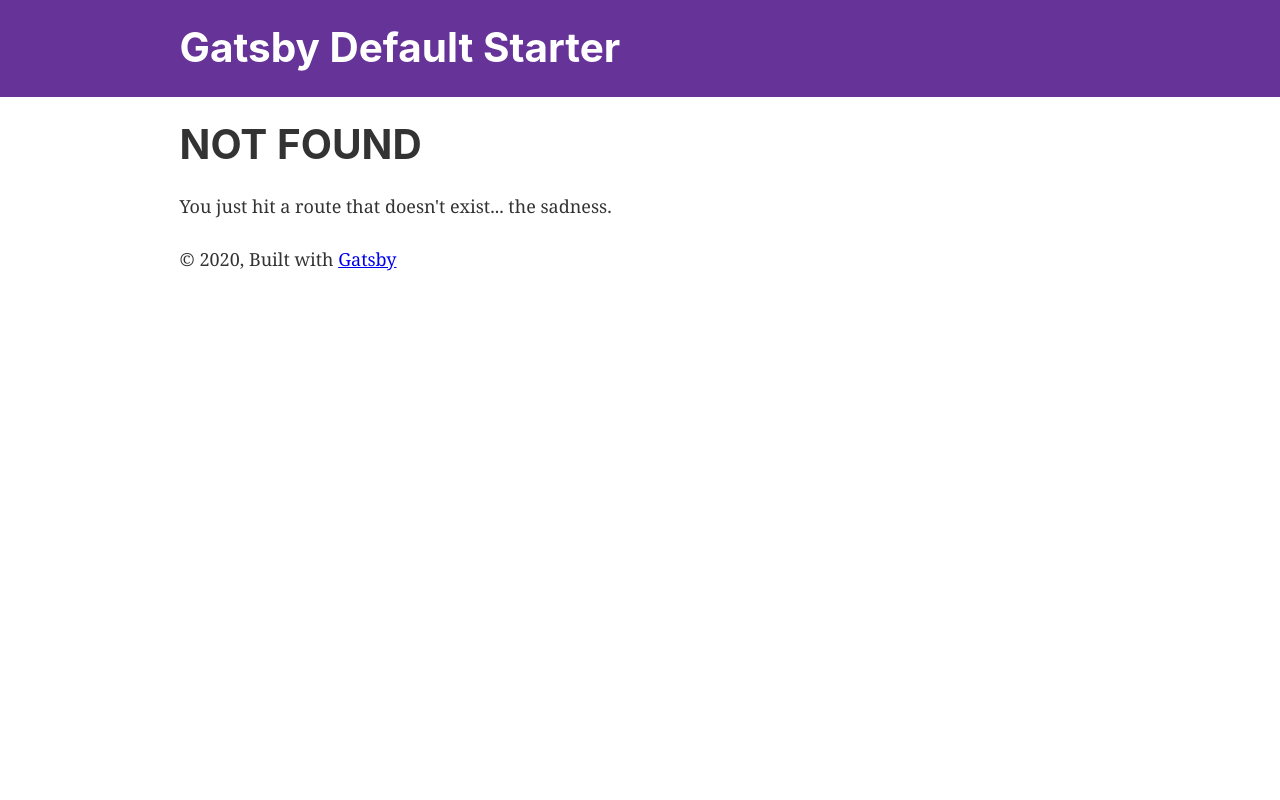
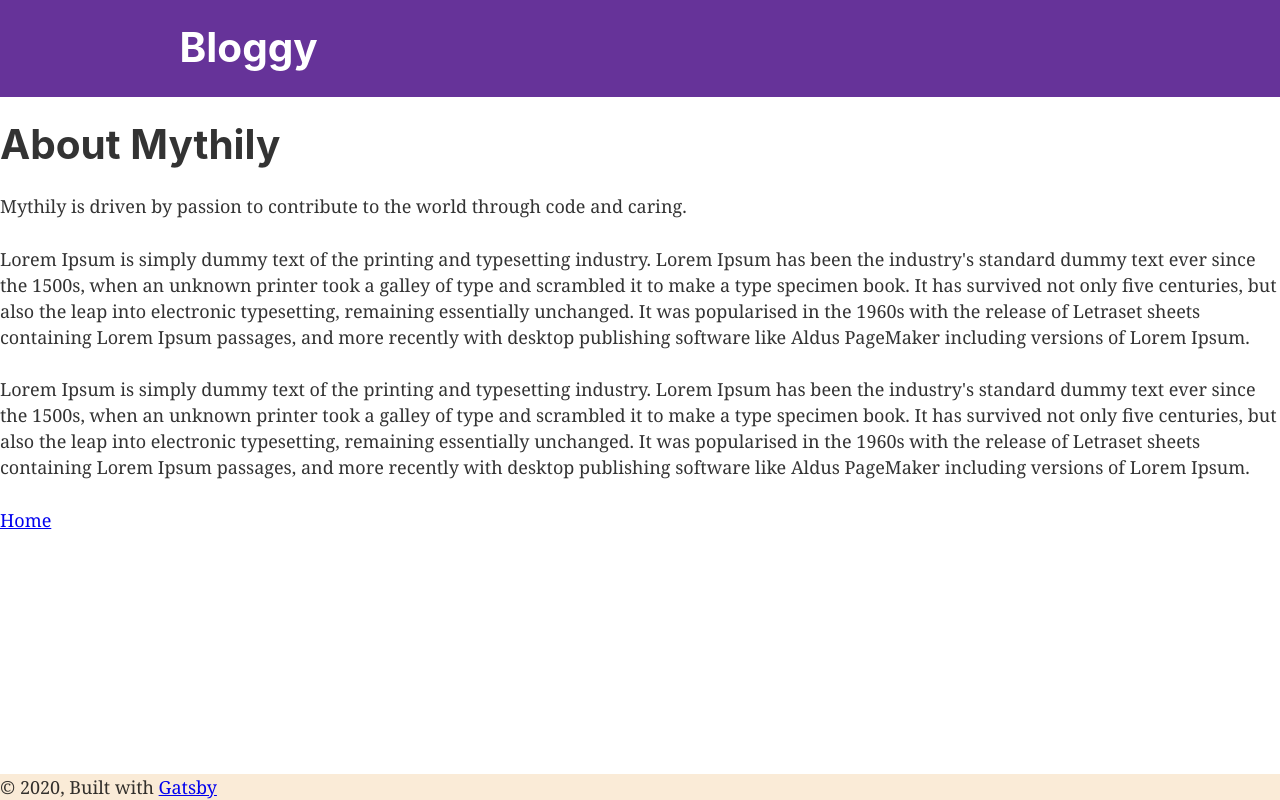
Before and after one commit to mmythily/gatsby-practise, a Gatsby site: page /about in a window 1280 px wide. Before the commit this address had no page. Built offline with nearby package versions, Linux system fonts and the light colour scheme; Gatsby itself is replaced by a stand-in of ours.

Commit message:
experiment with basic features

```diff
--- a/gatsby-config.js
+++ b/gatsby-config.js
@@ -1,8 +1,8 @@
 module.exports = {
   siteMetadata: {
-    title: `Gatsby Default Starter`,
-    description: `Kick off your next, great Gatsby project with this default starter. This barebones starter ships with the main Gatsby configuration files you might need.`,
-    author: `@gatsbyjs`,
+    title: `Bloggy`,
+    description: `Gatsby practise`,
+    author: `@mmythily`,
   },
   plugins: [
     `gatsby-plugin-react-helmet`,
--- a/src/components/layout.css
+++ b/src/components/layout.css
@@ -4,23 +4,30 @@
   -webkit-text-size-adjust: 100%;
 }
 body {
-  margin: 0;
+  margin:0;
   -webkit-font-smoothing: antialiased;
   -moz-osx-font-smoothing: grayscale;
 }
+
+
 article,
 aside,
 details,
 figcaption,
 figure,
-footer,
 header,
-main,
 menu,
 nav,
 section,
 summary {
-  display: block;
+  margin:0;
+}
+
+#footer{
+  background-color: antiquewhite;
+  position: fixed;
+  width: 100%;
+  bottom:0;
 }
 audio,
 canvas,
--- a/src/components/layout.js
+++ b/src/components/layout.js
@@ -26,20 +26,12 @@
   return (
     <>
       <Header siteTitle={data.site.siteMetadata.title} />
-      <div
-        style={{
-          margin: `0 auto`,
-          maxWidth: 960,
-          padding: `0 1.0875rem 1.45rem`,
-        }}
-      >
-        <main>{children}</main>
-        <footer>
-          © {new Date().getFullYear()}, Built with
-          {` `}
-          <a href="https://www.gatsbyjs.org">Gatsby</a>
-        </footer>
-      </div>
+      <main>{children}</main>
+      <footer id='footer'>
+        © {new Date().getFullYear()}, Built with
+        {` `}
+        <a href="https://www.gatsbyjs.org">Gatsby</a>
+      </footer>
     </>
   )
 }
--- /dev/null
+++ b/src/pages/about.js
@@ -0,0 +1,22 @@
+import React from 'react'
+import SEO from "../components/seo"
+import Layout from '../components/layout'
+import {Link} from 'gatsby';
+
+export default function about() {
+  return (
+    <Layout>
+
+      <SEO title="Home" />
+      <h1>About Mythily</h1>
+      <p>
+        Mythily is driven by passion to contribute to the world through code and caring.
+      </p>
+      <p>Lorem Ipsum is simply dummy text of the printing and typesetting industry. Lorem Ipsum has been the industry's standard dummy text ever since the 1500s, when an unknown printer took a galley of type and scrambled it to make a type specimen book. It has survived not only five centuries, but also the leap into electronic typesetting, remaining essentially unchanged. It was popularised in the 1960s with the release of Letraset sheets containing Lorem Ipsum passages, and more recently with desktop publishing software like Aldus PageMaker including versions of Lorem Ipsum.</p>
+      <p>Lorem Ipsum is simply dummy text of the printing and typesetting industry. Lorem Ipsum has been the industry's standard dummy text ever since the 1500s, when an unknown printer took a galley of type and scrambled it to make a type specimen book. It has survived not only five centuries, but also the leap into electronic typesetting, remaining essentially unchanged. It was popularised in the 1960s with the release of Letraset sheets containing Lorem Ipsum passages, and more recently with desktop publishing software like Aldus PageMaker including versions of Lorem Ipsum.</p>
+
+      <Link to='/'>Home</Link>
+
+    </Layout>
+  )
+}
```
Also changed, not shown: src/pages/index.js (+4 -9 lines), src/pages/page-2.js (deleted, +0 -16 lines), README.md.
